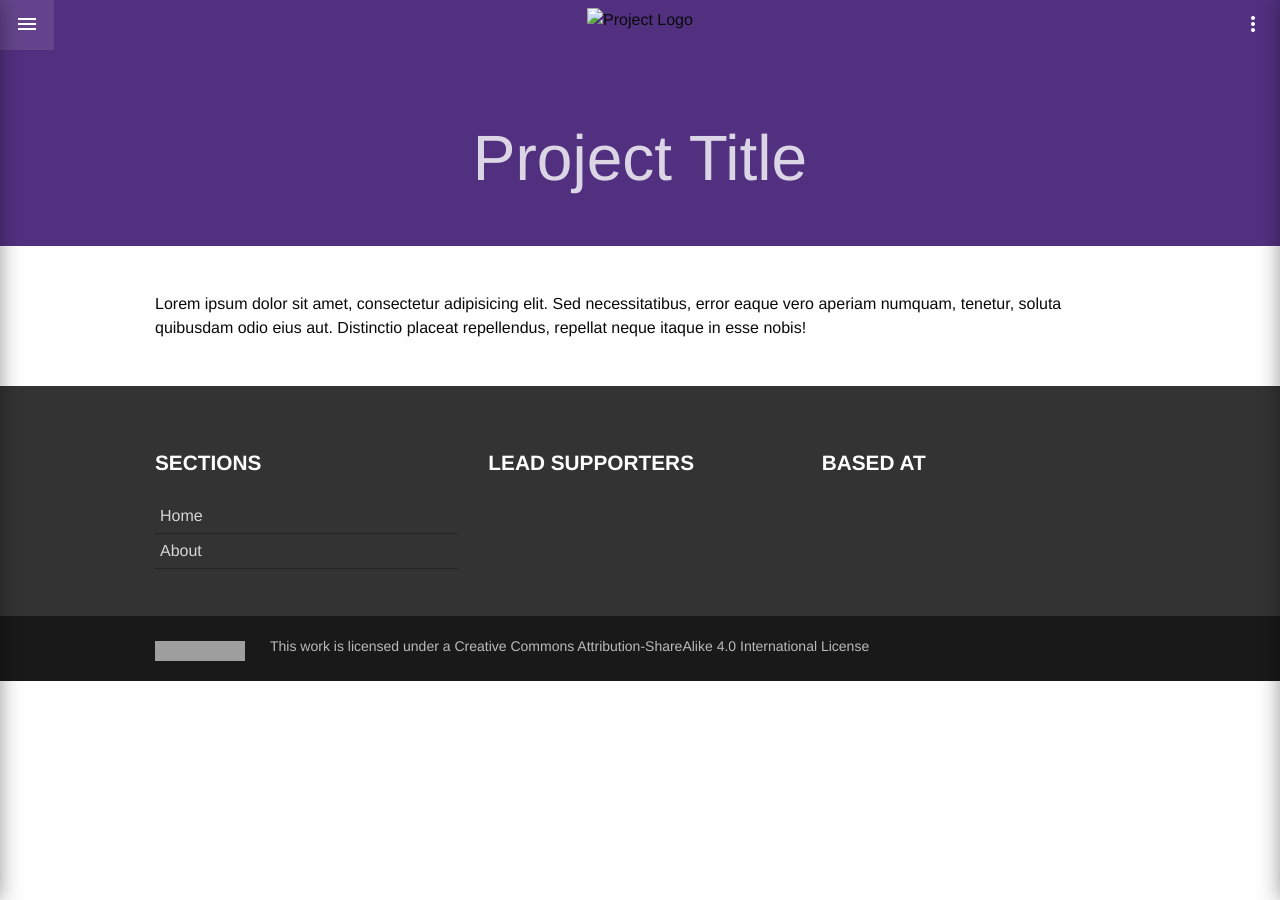
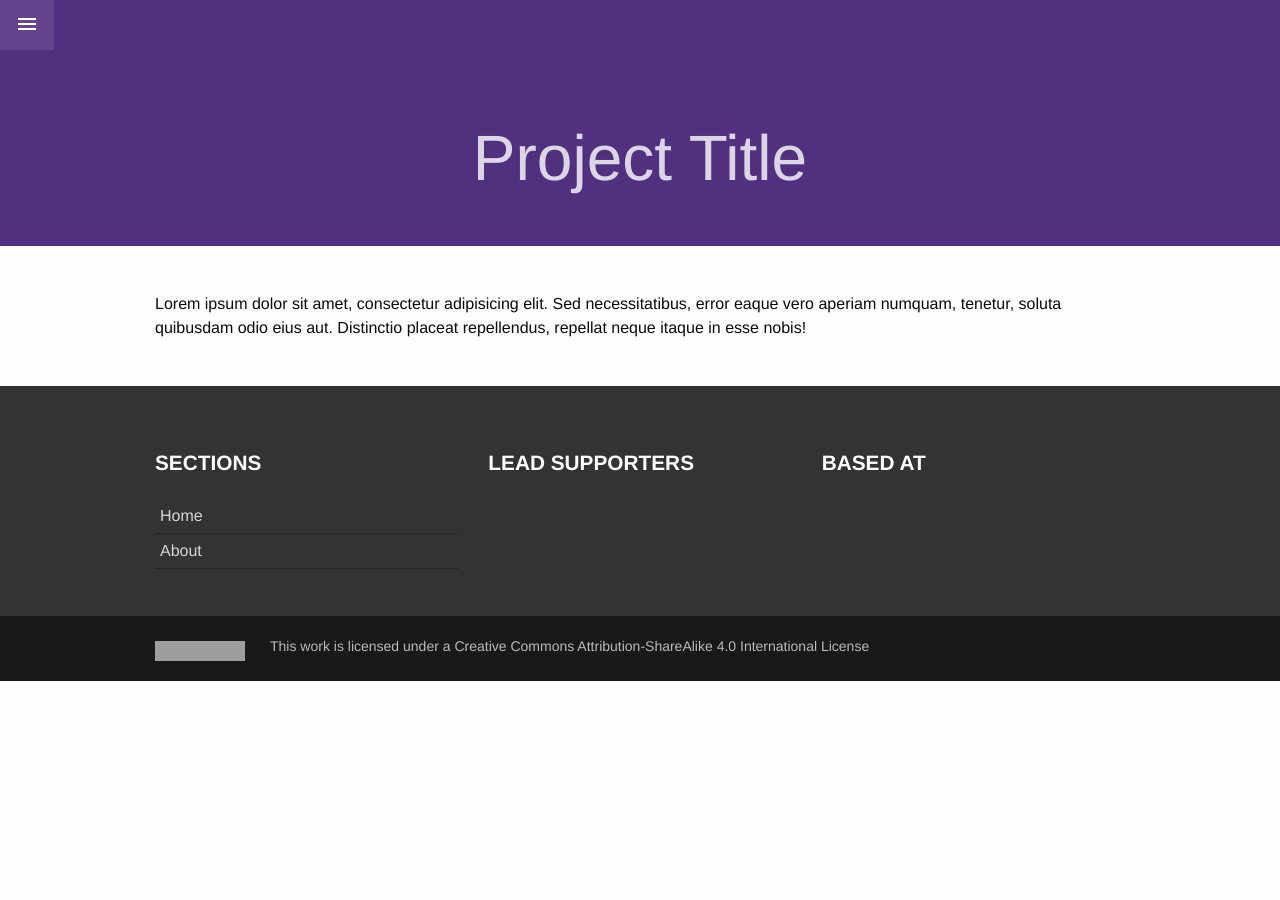
Before and after one commit to sprblm/simsec-luminate, a Jekyll site: the page built from source/index.html, in a window 1280 px wide. Built offline with Jekyll 4.4.1, drawn with Linux system fonts in a browser that asks for light colours; grey boxes are pictures that could not be loaded.

```diff
--- a/_config.yml
+++ b/_config.yml
@@ -30,6 +30,7 @@ gems:
 exclude:
   - Gemfile
   - Gemfile.lock
+  - ['node_modules']
 
 timezone: America/New_York
 
--- a/source/_includes/top-bar.html
+++ b/source/_includes/top-bar.html
@@ -1,13 +1,20 @@
-<header class="top-bar">
-  <span class="top-bar__button js-trigger-menu">menu</span>
-  <nav class="main-menu js-target-menu main-menu--left">
-    <a href="{{'/'.html' | relative_url}}">Home</a>
-    <a href="{{'/about.html' | relative_url}}">About</a>
+<header class="top-bar top-bar--no-logo">
+  <span class="top-bar__button js-trigger-menu cbp-spmenu-open" id="showLeftPush">menu</span>
+
+  <nav class="cbp-spmenu cbp-spmenu-vertical cbp-spmenu-left" id="cbp-spmenu-s1">
+
+    <span class="top-bar__button " id="close-btn">close</span>
+
+    <a id="index" alt="Home" href="{{ '/' | relative_url }}"><svg xmlns="http://www.w3.org/2000/svg" viewBox="0 0 605 605"><path class="cls-1" id="circle" d="M602,302.5C602,137.09,467.91,3,302.5,3S3,137.09,3,302.5,137.09,602,302.5,602,602,467.91,602,302.5Zm-426.29,0A126.79,126.79,0,1,1,302.5,429.29,126.8,126.8,0,0,1,175.71,302.5Z"/></svg>Home</a>
+    <span id="p-about" class="about-span"><svg xmlns="http://www.w3.org/2000/svg" viewBox="0 0 605 605"><path class="cls-1 about-circle" id="about-circle" d="M602,302.5C602,137.09,467.91,3,302.5,3S3,137.09,3,302.5,137.09,602,302.5,602,602,467.91,602,302.5Zm-426.29,0A126.79,126.79,0,1,1,302.5,429.29,126.8,126.8,0,0,1,175.71,302.5Z"/></svg>About</span>
+    <a id="p-project" class="about-link" alt="About the Project" href="{{ '/about.html' | relative_url }}"><svg xmlns="http://www.w3.org/2000/svg" viewBox="0 0 605 605"><circle class="cls-1  small-circle" id="circle" cx="302.5" cy="302.5" r="126.1"/></svg>The Project</a>
+    <a id="p-approach" class="about-link" alt="About the Approach" href="{{ '/approach.html' | relative_url }}"><svg xmlns="http://www.w3.org/2000/svg" viewBox="0 0 605 605"><circle class="cls-1 small-circle" cx="302.5" id="circle" cy="302.5" r="126.1"/></svg>The Approach</a>
+    <a id="p-results" class="about-link" alt="About the Results" href="{{ '/results.html' | relative_url }}"><svg xmlns="http://www.w3.org/2000/svg" viewBox="0 0 605 605"><circle class="cls-1 small-circle" id="circle" cx="302.5" cy="302.5" r="126.1"/></svg>The Results</a>
+    <a id="p-conclusions" class="about-link" alt="About the Conclusions" href="{{ '/conclusions.html' | relative_url }}"><svg xmlns="http://www.w3.org/2000/svg" viewBox="0 0 605 605"><circle class="cls-1 small-circle" id="circle" cx="302.5" cy="302.5" r="126.1"/></svg>The Conclusions</a>
+    <a id="p-looking-forward" class="about-link" alt="Looking Forward" href="{{ '/looking-forward.html' | relative_url }}"><svg xmlns="http://www.w3.org/2000/svg" viewBox="0 0 605 605"><circle class="cls-1 small-circle" id="circle" cx="302.5" cy="302.5" r="126.1"/></svg>Looking Forward</a>
+    <a alt="Working Paper PDF" href="{{ '/TheLabDC_MPD_BWC_Working_Paper_10.20.17.pdf' | relative_url }}"><svg xmlns="http://www.w3.org/2000/svg" viewBox="0 0 605 605"><path class="cls-1" d="M602,302.5C602,137.09,467.91,3,302.5,3S3,137.09,3,302.5,137.09,602,302.5,602,602,467.91,602,302.5Zm-426.29,0A126.79,126.79,0,1,1,302.5,429.29,126.8,126.8,0,0,1,175.71,302.5Z"/></svg>Working Paper</a>
+    <a alt="The Lab @ DC" href="http://thelab.dc.gov/"><svg xmlns="http://www.w3.org/2000/svg" viewBox="0 0 605 605"><path class="cls-1" d="M602,302.5C602,137.09,467.91,3,302.5,3S3,137.09,3,302.5,137.09,602,302.5,602,602,467.91,602,302.5Zm-426.29,0A126.79,126.79,0,1,1,302.5,429.29,126.8,126.8,0,0,1,175.71,302.5Z"/></svg>The Lab @ DC</a>
+    <a alt="Metropolitan Police Department" href="http://mpdc.dc.gov/"><svg xmlns="http://www.w3.org/2000/svg" viewBox="0 0 605 605"><path class="cls-1" d="M602,302.5C602,137.09,467.91,3,302.5,3S3,137.09,3,302.5,137.09,602,302.5,602,602,467.91,602,302.5Zm-426.29,0A126.79,126.79,0,1,1,302.5,429.29,126.8,126.8,0,0,1,175.71,302.5Z"/></svg>Metropolitan Police <span style="margin-left: 25px;"></span>Department</a>
   </nav>
-  <a class="top-bar__logo" href="{{'/'| relative_url}}"><img src="{{'/' | relative_url}}" alt="Project Logo"></a>
-  <span class="top-bar__button js-trigger-menu">more_vert</span>
-  <nav class="main-menu js-target-menu main-menu--right">
-    <a href="#">Github Repository</a>
-    <a href="{{'/sandbox.html' | relative_url}}">Sandbox</a>
-  </nav>
+
 </header>
--- a/source/_layouts/default.html
+++ b/source/_layouts/default.html
@@ -18,8 +18,7 @@
     <link href="https://fonts.googleapis.com/icon?family=Material+Icons" rel="stylesheet">
     <link rel="stylesheet" href=https://maxcdn.bootstrapcdn.com/font-awesome/4.7.0/css/font-awesome.min.css>
   </head>
-
-  <body>
+  <body class="cbp-spmenu-push">
     {% include top-bar.html %}
 
     {{content}}
@@ -30,7 +29,7 @@
     <div id="overlay" class="js-overlay"></div>
     <script src="{{'/vendor/jquery-2.1.4.min.js' | relative_url}}"></script>
     <script src="{{'/vendor/slick.min.js' | relative_url}}"></script>
-    <script src="{{'/js/scripts.js' | relative_url}}"></script>
+    <script src="{{'/js/bundle.js' | relative_url}}"></script>
 
   </body>
 </html>
--- a/source/_sass/_base.scss
+++ b/source/_sass/_base.scss
@@ -17,3 +17,108 @@ body {
     }
   }
 }
+
+#overlay {
+  z-index: -1!important;
+}
+
+.cbp-spmenu {
+  background: black;
+  position: fixed;
+  text-align: left;
+  text-transform: uppercase;
+  font-family: Montserrat, sans-serif;
+  color: lighten(black, 50);
+
+  #close-btn {
+    background-color: black!important;
+    color: lighten(black, 50);
+    font-size: 1.7rem;
+    padding: 0;
+    margin: 20px;
+
+    &:hover {
+      color: white;
+    }
+  }
+
+  .about-span,
+  a {
+    display: block;
+    font-size: 1.2em;
+    font-weight: 600;
+    padding: 0.5em 0.5em 0.5em 25px;
+
+    &:hover {
+      color: white;
+      text-decoration: none;
+
+      svg {
+        fill: white;
+      }
+    }
+
+    svg {
+      margin-bottom: -1px;
+      height: 15px;
+      fill: black;
+      margin-right: 10px;
+    }
+  }
+
+  .about-span {
+    padding-bottom: 0!important;
+
+    &:hover {
+      color: lighten(black, 50);
+    }
+  }
+
+  .about-link {
+    padding: 0.1em;
+    margin-left: 2.8em;
+    font-weight: 400;
+
+    svg {
+      margin-bottom: -1px;
+      border: 1px solid white;
+      border-color: transparent;
+    }
+  }
+}
+/* Orientation-dependent styles for the content of the menu */
+.cbp-spmenu-vertical {
+  width: 300px;
+  height: 100%;
+  top: 0;
+  // z-index: 1000;
+}
+/* Vertical menu that slides from the left or right */
+.cbp-spmenu-left {
+  left: -300px;
+}
+
+.cbp-spmenu-left.cbp-spmenu-open {
+  left: 0;
+}
+/* Push classes applied to the body */
+.cbp-spmenu-push {
+  overflow-x: hidden;
+  position: relative;
+  left: 0;
+}
+
+.cbp-spmenu-push-toright {
+  left: 300px;
+}
+/* Transitions */
+.cbp-spmenu,
+.cbp-spmenu-push {
+  -webkit-transition: all 0.3s ease;
+  -moz-transition: all 0.3s ease;
+  transition: all 0.3s ease;
+}
+
+.active {
+  fill: white;
+}
--- a/source/index.html
+++ b/source/index.html
@@ -3,7 +3,7 @@ layout: default
 title: Project Title
 ---
 
-<main role="main"> <!-- main content starts here -->
+<main role="main" id="index"> <!-- main content starts here -->
 
 <section class="top-section top-section--purple">
   <div class="row">
--- a/source/js/scripts.js
+++ b/webpack/components/scripts.js
@@ -1,4 +1,5 @@
 $(document).ready(function () {
+  console.log("scripts file")
     // Smooth Scrolling Function
     $('a[href*=#]:not([href=#])').click(function () {
         var $targ = $(this.hash),
@@ -19,19 +20,6 @@ $(document).ready(function () {
 
         return true;
     });
-
-    // Modal Click Behavior
-    // $('.js-open-modal').click(function () {
-    //     $('.js-target-modal').addClass('js-active');
-    //     $('#overlay').addClass('js-active');
-    //     $('body').addClass('js-body-modal-active');
-    // });
-    //
-    // $('.js-close-modal').click(function () {
-    //     $('.js-target-modal').removeClass('js-active');
-    //     $('#overlay').removeClass('js-active');
-    //     $('body').removeClass('js-body-modal-active');
-    // });
 
     var currentScroll = 0;
 
@@ -112,73 +100,8 @@ $(document).ready(function () {
         ]
     });
 
-    // TABLE SORTABLE
-    // Table Search with List.js Implementation
-    $('.js-open-table-search').click(function (e) {
-        e.preventDefault();
-        $(this).parent().siblings('.table-sortable__search').toggleClass('table-sortable__search--active');
-    });
-    // Table Search Controls: X out form
-    var searchButtons = $('.table-sortable__search').find("button[type='submit']");
-    searchButtons.on("click", function(e) {
-        e.preventDefault();
-        if ($(this).parent().hasClass("table-sortable__search--active")) {
-            $(this).parent().removeClass("table-sortable__search--active");
-        }
-        searchReset();
-    });
-
-    // Table Search Controls: Sort buttons
-    var sortClickButtons = $(".table-sortable__control > i:contains('keyboard_arrow_down')");
-    sortClickButtons.on("click", function() {
-        $(this).text() == "keyboard_arrow_down" ? $(this).text("keyboard_arrow_up") : $(this).text("keyboard_arrow_down");
-    });
-    // Table Search Controls: ESC to exit form and clear search
-    $("body").keyup(function(event) {
-        if ( event.keyCode == "27" ) {
-            $(this).parent().find('.table-sortable__search').removeClass("table-sortable__search--active");
-            searchReset();
-        }
-    });
-    // List.js Implementation with Fuzzy Search
-    var fuzzyOptions = {
-      searchClass: "fuzzy-search",
-      location: 0,
-      distance: 100,
-      threshold: 0.4,
-      multiSearch: true
-    };
-    var options = {
-        valueNames: [ {name:'item__name', attr:'data-target'}, 'item__category', 'item__date', 'item__location' ]
-    };
-    var itemList = new List('items', options);
-
-    // Target input text field when search bar is active
-    $(".js-open-table-search").on("click", function(e) {
-        $(this).addClass("table-sortable__search--active");
-       $($(this).attr('data-target')).focus();
-
-    });
-    // Fuzzy search by specific columns
-    $(".fuzzy-search").keyup(function() {
-        var searchString = $(this).val();
-            itemList.fuzzySearch(searchString, ["item__name"]);
-    });
-    // List.js search reset functions
-    function searchReset() {
-        $(".fuzzy-search").val("");
-        clearTextSearch();
-        itemList.search();
-    }
-    function clearTextSearch() {
-        $('.table-sortable__search--active').each(function(){
-            $(this).removeClass('table-sortable__search--active');
-        });
-    }
-    // END TABLE SORTABLE
 
     // Logic for Accordion Component
-
     var closed = true;
 
     $('.js-open-accordion').click(function() {
--- /dev/null
+++ b/webpack/entry.js
@@ -0,0 +1,2 @@
+import menu from './components/menu';
+import scripts from './components/scripts';
```
Also changed, not shown: gulpfile.js (+26 -4 lines), package.json (+12 -1 lines), webpack.config.js (added, +19 -0 lines), webpack/components/menu.js (added, +67 -0 lines), Gemfile.lock (added), 2 other files.
